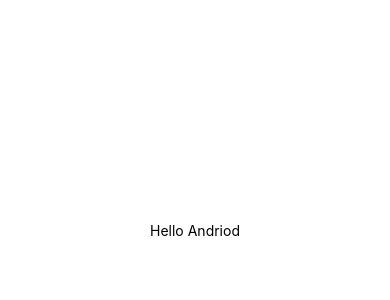
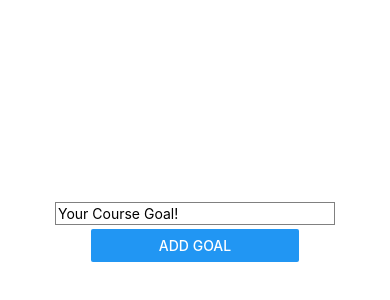
Before and after one commit to likeam/FirstNativeApp, a React Native app: screen / in a window 390 px wide. Shown: the part 192-492 px from the top of the page. Built offline with nearby package versions, Linux system fonts and the light colour scheme.

Commit message:
input display

```diff
--- a/App.js
+++ b/App.js
@@ -1,20 +1,58 @@
 import { StatusBar } from 'expo-status-bar';
-import { StyleSheet, Text, View } from 'react-native';
+import { useState } from 'react';
+import { Button, StyleSheet, Text, TextInput, View } from 'react-native';
 
 export default function App() {
+  const [courseGoals, setCourseGoals] = useState([]);
+  const [entredGoalText, setEnterdGoalText] = useState('');
+
+ const addTextHandler = (txt) => {
+    setEnterdGoalText(txt);
+ }
+
+  const addGoalHandler = () => {
+      setCourseGoals([...courseGoals, entredGoalText]);
+
+  }
+  console.log(courseGoals);
   return (
-    <View style={styles.container}>
-      <Text>Hello Andriod</Text>
+    <View style={styles.appContainer}>
+      <View>
+        <TextInput onChangeText={addTextHandler} style={styles.inputContainer} placeholder='Your Course Goal!' />
+        <View style={styles.buttonContainer}>
+        <Button onPress={addGoalHandler} title='Add Goal'/>
+        </View>
+      </View>
+      <View>
+        {courseGoals.map((goal) => <Text style={styles.goalItem} key={goal}>{goal}</Text>)}
+      </View>
       <StatusBar style="auto" />
     </View>
   );
 }
 
 const styles = StyleSheet.create({
-  container: {
-    flex: 1,
-    backgroundColor: '#fff',
+  appContainer: {
+    flex:1,
+    justifyContent: 'center',
     alignItems: 'center',
-    justifyContent: 'center',
-  },
-});
+
+     },
+     inputContainer :{
+      borderWidth: 1,
+      borderColor: 'grey',
+      padding: 2,
+      margin: 4,
+      width: 280,
+     },
+      buttonContainer:{
+      paddingHorizontal: 40,
+     },
+     goalItem:{
+      padding: 8,
+      margin: 8,
+      borderRadius: 6,
+      color: 'white',
+      backgroundColor: 'green',
+     }
+    });
```
